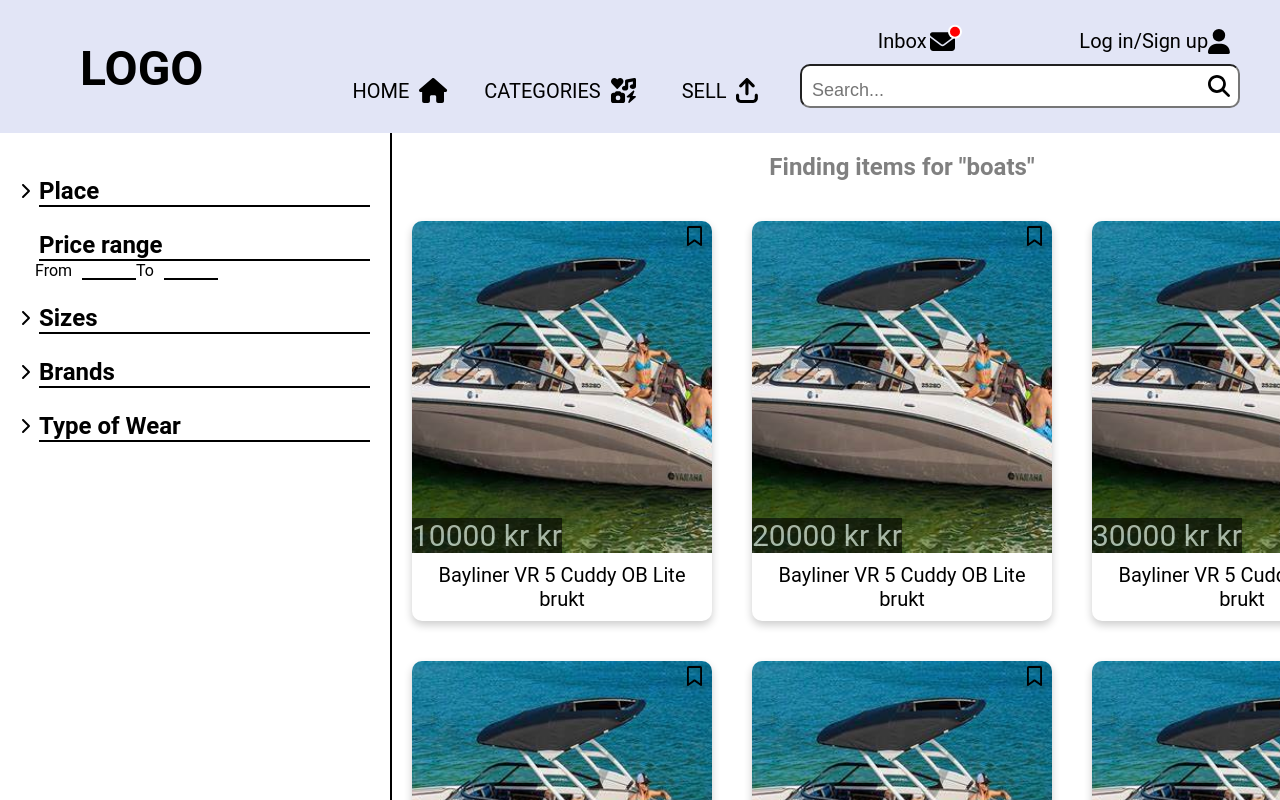
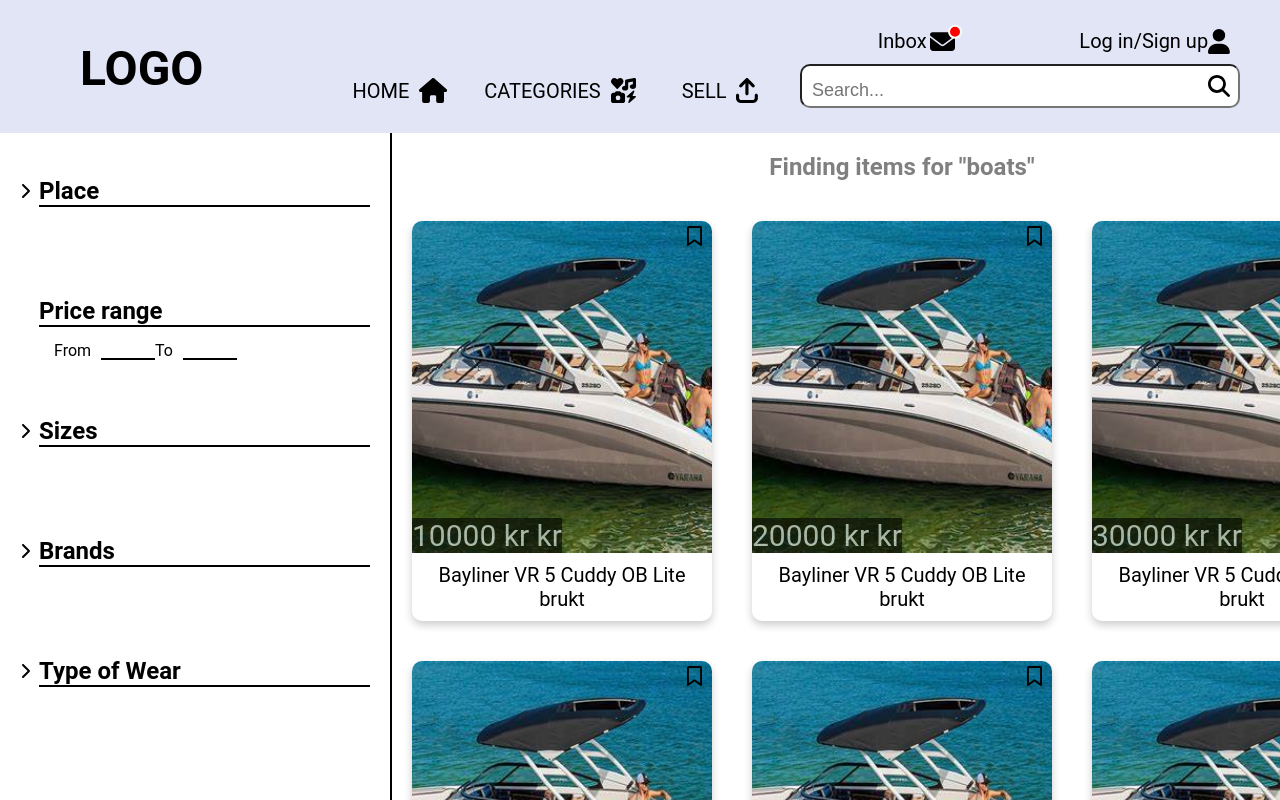
Before and after one commit to usman-ghafoorzai/idatt2105-full-stack-project, a Vue app in the folder frontend/: page /search in a window 1280 px wide. Shown: the top 800 px of the page. Built offline with nearby package versions, Linux system fonts and the light colour scheme.

Commit message:
fix spacing between categories in filterbar

```diff
--- a/frontend/src/components/FilterSidebar.vue
+++ b/frontend/src/components/FilterSidebar.vue
@@ -23,11 +23,10 @@
 
 <template>
     <div class="filter-sidebar">
-        <div class="category" @click="place = !place">
-            <fa icon="chevron-right" v-if="!place"></fa>
-            <fa icon="chevron-down" v-if="place"></fa>
-            <h3>Place</h3>
-        </div>
+        <div class="category">
+            <fa icon="chevron-right" v-if="!place" @click="place = !place"></fa>
+            <fa icon="chevron-down" v-if="place" @click="place = !place"></fa>
+            <h3 @click="place = !place">Place</h3>
             <ul v-if="place">
             <li>
                 <input type="checkbox" value="Troms og Finnmark" v-model="selectedSubcategories" />
@@ -74,10 +73,10 @@
                 Vestfold og Telemark
             </li>
         </ul>
+        </div>
         <div class="category">
             <span></span>
             <h3>Price range</h3>
-        </div>
             <div id="price-container">
                 <div id="from-container">
                     <div>From</div>
@@ -88,13 +87,13 @@
                     <input type="number" id="to-price"></input>
                 </div>
             </div>
+        </div>
 
         <template v-for="(subcategories, subcategoryKey) in categories[item]" :key="subcategoryKey">
-            <div class="category" @click="toggleVisibility(subcategoryKey)">
-                <fa icon="chevron-right" v-if="!visibility[subcategoryKey]"></fa>
-                <fa icon="chevron-down" v-if="visibility[subcategoryKey]"></fa>
-                <h3>{{ subcategoryKey }}</h3>
-            </div>
+            <div class="category">
+                <fa icon="chevron-right" v-if="!visibility[subcategoryKey]" @click="toggleVisibility(subcategoryKey)"></fa>
+                <fa icon="chevron-down" v-if="visibility[subcategoryKey]" @click="toggleVisibility(subcategoryKey)"></fa>
+                <h3 @click="toggleVisibility(subcategoryKey)">{{ subcategoryKey }}</h3>
                 <ul v-if="visibility[subcategoryKey]">
                     <li v-for="(subcategory, index) in subcategories" :key="index">
                         <input
@@ -105,6 +104,7 @@
                         {{ subcategory }}
                     </li>
                 </ul>
+            </div>
         </template>
     </div>
 </template>
@@ -113,6 +113,7 @@
     .filter-sidebar {
         display: flex;
         flex-direction: column;
+        gap: 20px;
         padding: 20px;
         width: 350px;
         min-height: 100%;
@@ -123,8 +124,12 @@
     .category {
         display: grid;
         grid-template-columns: 16px 3fr;
-        grid-template-areas: 'chevron category';
+        grid-template-rows: auto;
+        grid-template-areas:
+            'chevron category'
+            'chevron list';
         align-items: baseline;
+        min-height: 100px;
         column-gap: 3px;
     }
     .category span {
@@ -147,15 +152,17 @@
         gap: 10px;
     }
     #from-price, #to-price {
+        -moz-appearance: textfield;
         border: none;
         border-bottom: 2px solid black;
         width: 50px;
     }
     #from-price:focus, #to-price:focus {
-        border:none;
+        outline:none;
         border-bottom: 2px solid black;
     }
     ul {
+        grid-area: list;
         list-style-type: none;
         padding-left: 15px;
 
```
Lines whose indentation alone changed are shown as unchanged.
